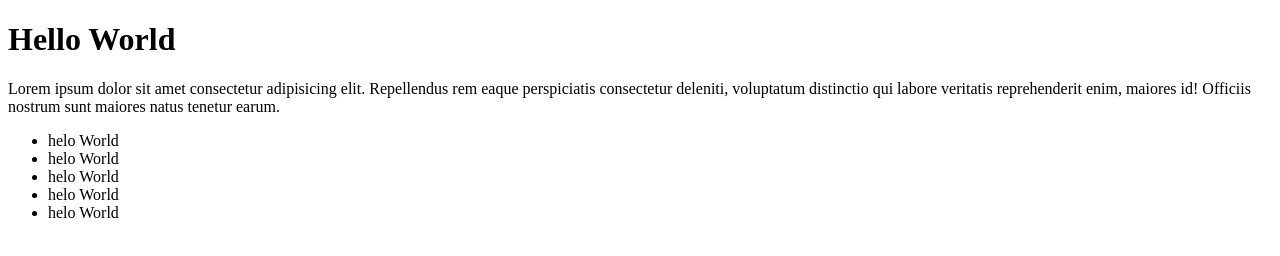
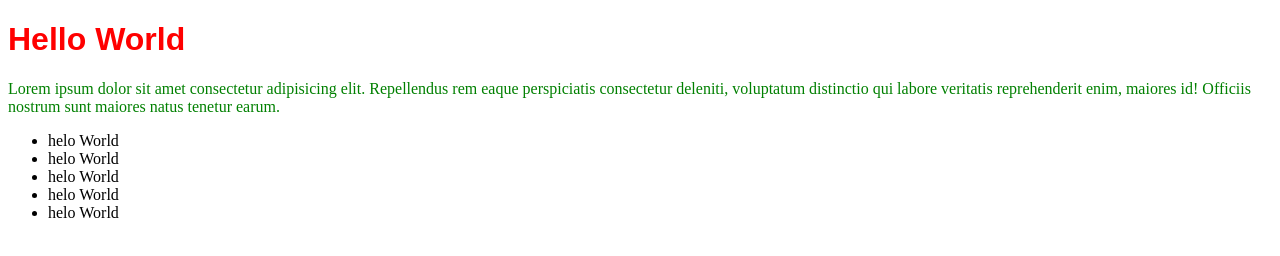
Before and after one commit to Istianrm/latihan-git, a plain HTML site: page index.html in a window 1280 px wide. Drawn offline with Linux system fonts and the light colour scheme.

Commit message:
menambahkan file css

```diff
--- a/index.html
+++ b/index.html
@@ -5,6 +5,7 @@
     <meta http-equiv="X-UA-Compatible" content="IE=edge">
     <meta name="viewport" content="width=device-width, initial-scale=1.0">
     <title>Latihan Git</title>
+    <link rel="stylesheet" href="style.css">
 </head>
 <body>
     <h1>Hello World</h1>
@@ -17,5 +18,7 @@
         <li>helo World</li>
         <li>helo World</li>
     </ul>
+
+
 </body>
 </html>
--- /dev/null
+++ b/style.css
@@ -0,0 +1,8 @@
+h1 {
+    color: red;
+    font-family: "Arial";
+}
+
+p {
+    color: green;
+}
```
